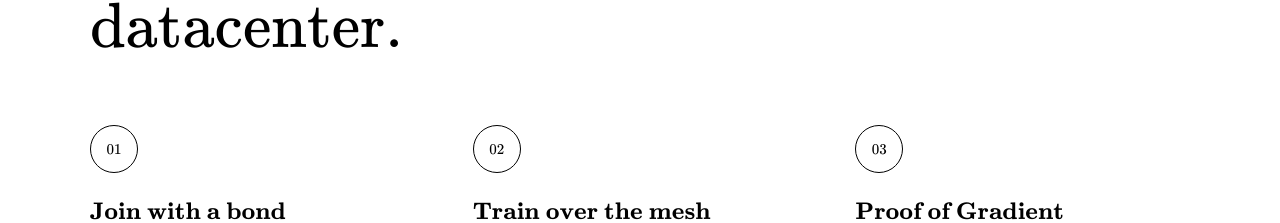
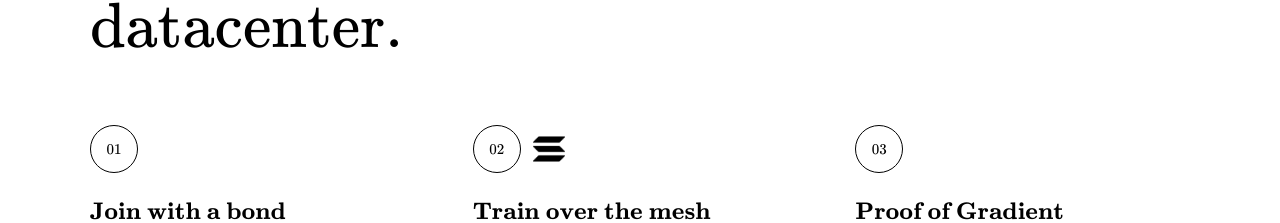
Before and after one commit to wienerlabs/leviathan-web, a React (Vite) app: page / in a window 1280 px wide. Shown: the part 6695-6918 px from the top of the page. Built offline with nearby package versions, Linux system fonts and the light colour scheme.

Commit message:
feat: add black solana mark next to coordination and devnet copy

```diff
--- a/src/components/Content.tsx
+++ b/src/components/Content.tsx
@@ -394,8 +394,15 @@ export default function Content() {
               </p>
             </div>
             <div>
-              <div className="w-12 h-12 rounded-full border border-black flex items-center justify-center text-[15px] font-medium mb-5">
-                02
+              <div className="flex items-center gap-3 mb-5">
+                <div className="w-12 h-12 rounded-full border border-black flex items-center justify-center text-[15px] font-medium shrink-0">
+                  02
+                </div>
+                <img
+                  src="/logos/solana.png"
+                  alt="Solana"
+                  className="h-8 w-8 object-contain grayscale shrink-0"
+                />
               </div>
               <h3 className="text-[20px] md:text-[24px] font-semibold mb-3">
                 Train over the mesh
@@ -587,9 +594,16 @@ export default function Content() {
       <section className="border-t border-black/10 px-5 md:px-12 py-20 md:py-28">
         <div className="max-w-[1100px] mx-auto">
           <SectionLabel>Devnet</SectionLabel>
-          <h2 className="font-italiana text-[38px] md:text-[64px] leading-[1.08] mb-6 max-w-[820px]">
-            Programs live on Solana devnet
-          </h2>
+          <div className="flex items-start gap-4 md:gap-5 mb-6 max-w-[820px]">
+            <img
+              src="/logos/solana.png"
+              alt="Solana"
+              className="h-12 w-12 md:h-14 md:w-14 object-contain grayscale shrink-0 mt-2"
+            />
+            <h2 className="font-italiana text-[38px] md:text-[64px] leading-[1.08]">
+              Programs live on Solana devnet
+            </h2>
+          </div>
           <p className="text-[18px] md:text-[22px] leading-relaxed text-black/70 max-w-[720px] mb-10 md:mb-12">
             Deployed 2026-07-19 under our own program IDs. Permissionless run{' '}
             <span className="font-mono text-[16px] md:text-[18px]">
```
Also changed, not shown: public/logos/solana.png (added).
